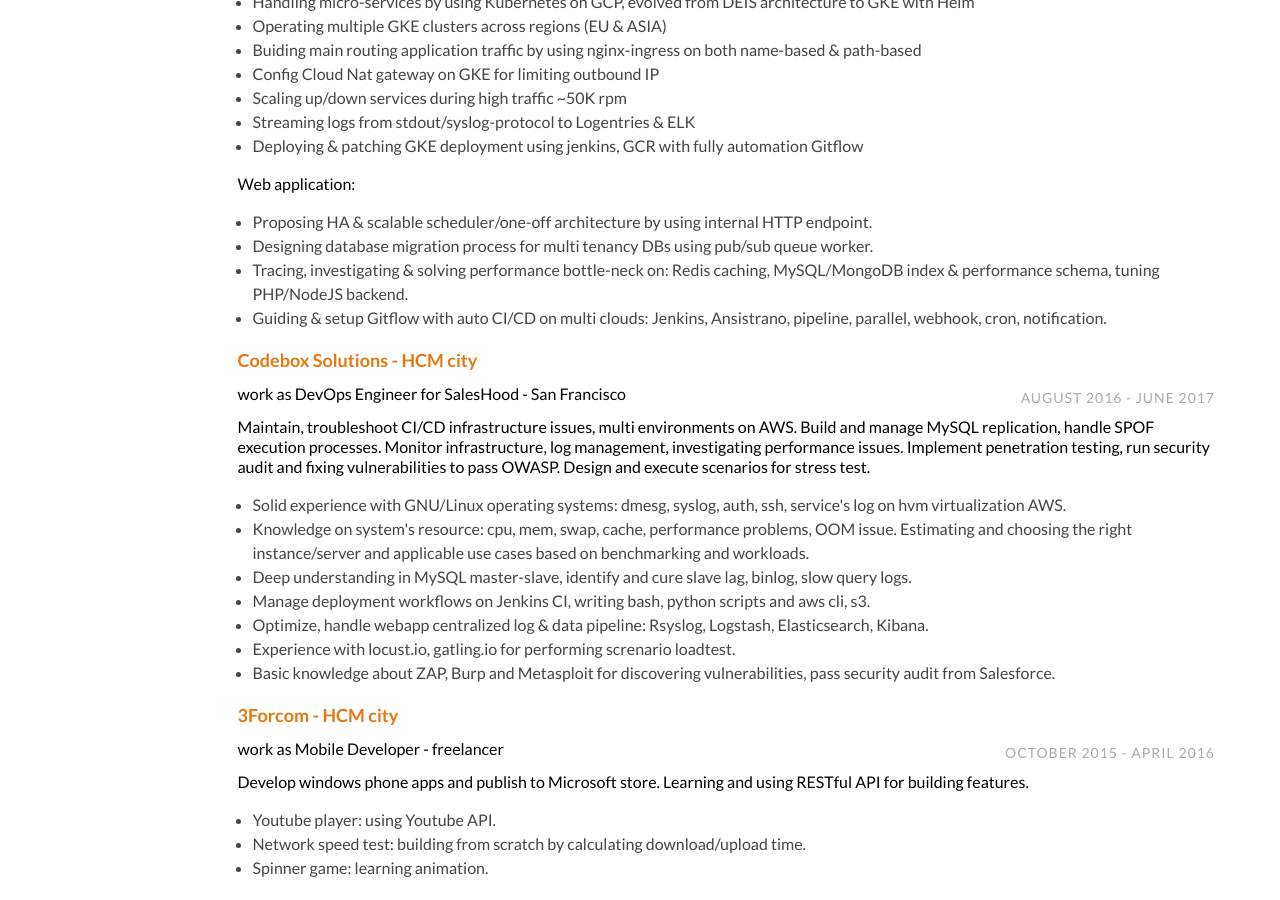
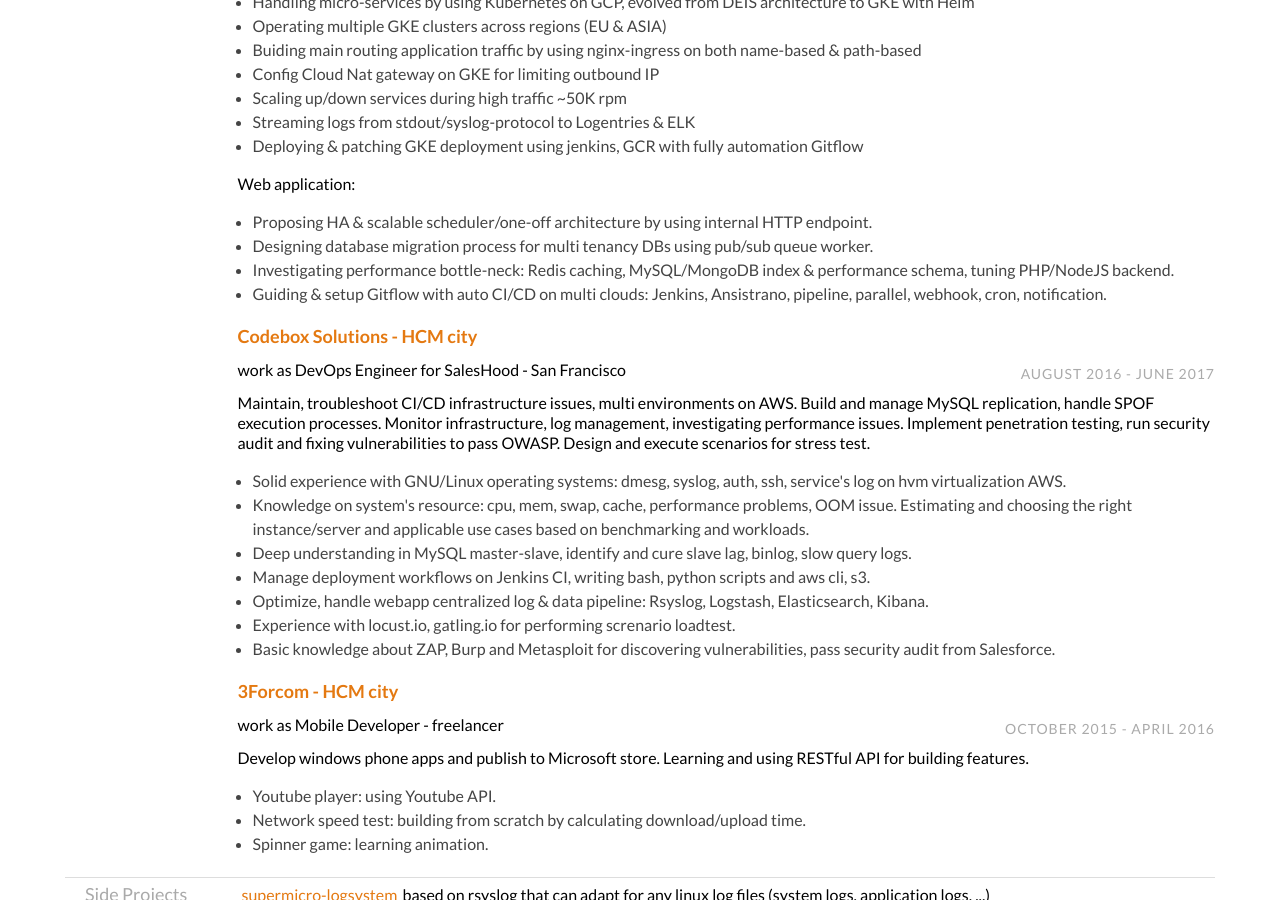
Before and after one commit to duykhang68/duykhang68.github.io, a Jekyll site: the page 2020-hireme.html, which Jekyll copies as it is, in a window 1280 px wide and 900 px high, scrolled down 782 px. Built offline with Jekyll 4.4.1, drawn with Linux system fonts in a browser that asks for light colours.

Commit message:
Update CV minimize

```diff
--- a/2020-hireme.html
+++ b/2020-hireme.html
@@ -102,7 +102,7 @@
                     <ul class="desc">
                             <li>Proposing HA & scalable scheduler/one-off architecture by using internal HTTP endpoint.</li>
                             <li>Designing database migration process for multi tenancy DBs using pub/sub queue worker.</li>
-                            <li>Tracing, investigating & solving performance bottle-neck on: Redis caching, MySQL/MongoDB index & performance schema, tuning PHP/NodeJS backend.</li>
+                            <li>Investigating performance bottle-neck: Redis caching, MySQL/MongoDB index & performance schema, tuning PHP/NodeJS backend.</li>
                             <li>Guiding & setup Gitflow with auto CI/CD on multi clouds: Jenkins, Ansistrano, pipeline, parallel, webhook, cron, notification.</li>
                     </ul>
 
```
Also changed, not shown: 2 other files.
